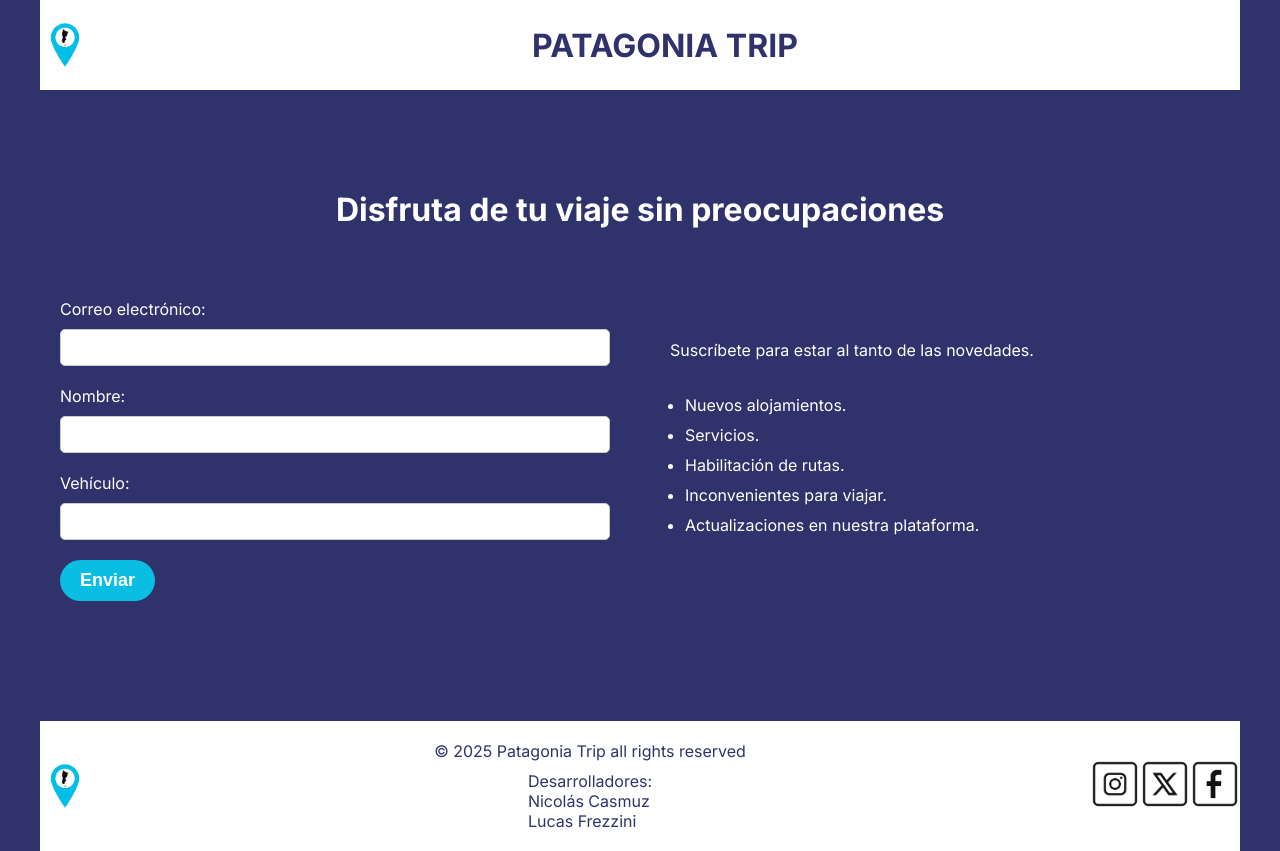
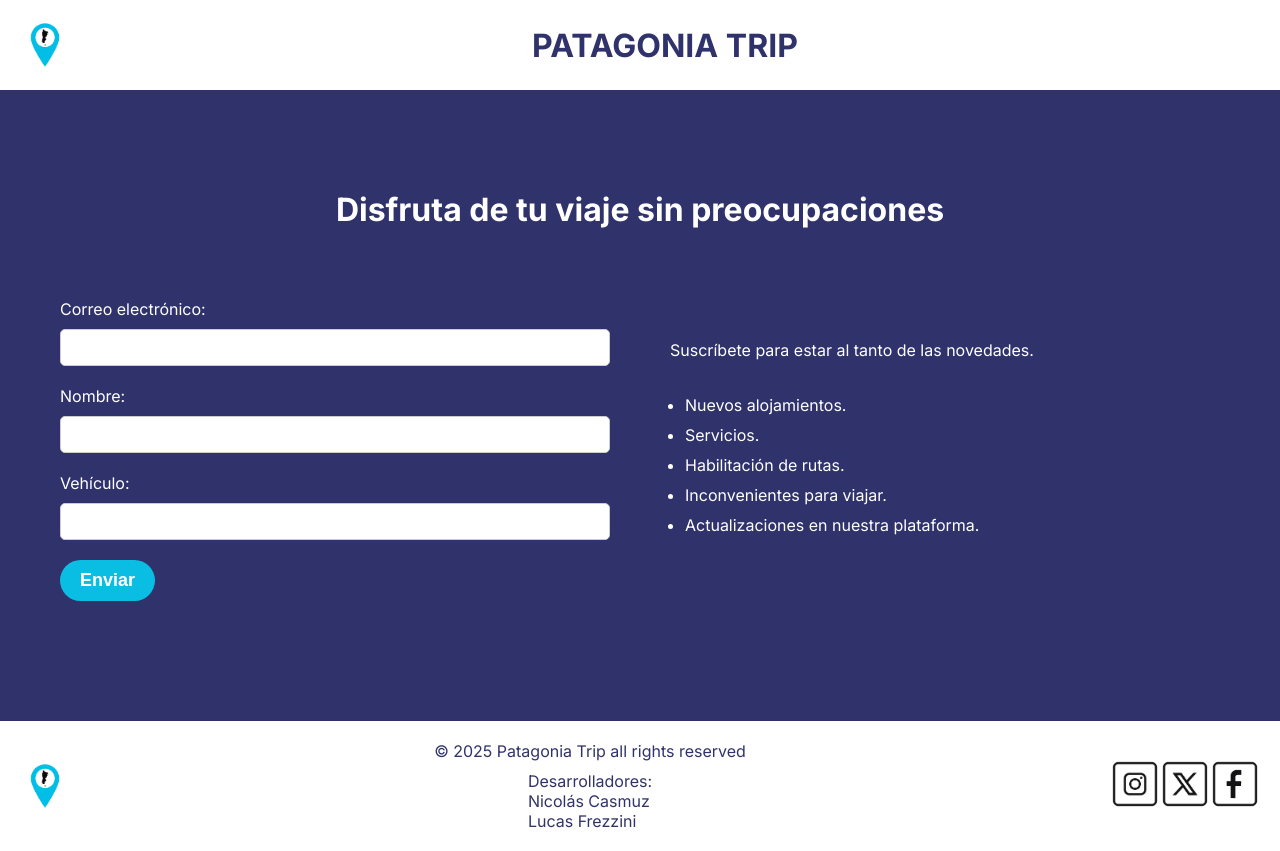
Before and after one commit to nicolascasmuz/patagonia-trip-desafio-m11, a Next.js app: page /travelers-form in a window 1280 px wide. Built offline with nearby package versions, Linux system fonts and the light colour scheme.

Commit message:
commit-013

```diff
--- a/components/footer/footer.module.css
+++ b/components/footer/footer.module.css
@@ -4,7 +4,7 @@
   width: 100%;
   display: flex;
   align-items: center;
-  padding: 20px 0;
+  padding: 20px;
   justify-content: space-between;
 }
 
--- a/components/header/header.module.css
+++ b/components/header/header.module.css
@@ -4,7 +4,7 @@
   width: 100%;
   display: flex;
   align-items: center;
-  padding: 20px 0;
+  padding: 20px;
   justify-content: space-between;
 }
 
--- a/components/layout/index.tsx
+++ b/components/layout/index.tsx
@@ -5,13 +5,9 @@ import styles from "./layout.module.css";
 export default function Layout(props) {
   return (
     <div className={styles.div}>
-      <div className="container">
-        <Header theme={props.theme} />
-      </div>
+      <Header theme={props.theme} />
       <div>{props.children}</div>
-      <div className="container">
-        <Footer theme={props.theme} />
-      </div>
+      <Footer theme={props.theme} />
     </div>
   );
 }
--- a/public/components/footer/footer.module.css
+++ b/public/components/footer/footer.module.css
@@ -4,7 +4,7 @@
   width: 100%;
   display: flex;
   align-items: center;
-  padding: 20px 0;
+  padding: 20px;
   justify-content: space-between;
 }
 
--- a/public/components/header/header.module.css
+++ b/public/components/header/header.module.css
@@ -4,7 +4,7 @@
   width: 100%;
   display: flex;
   align-items: center;
-  padding: 20px 0;
+  padding: 20px;
   justify-content: space-between;
 }
 
```
Also changed, not shown: public/components/layout/index.tsx (+2 -6 lines).
